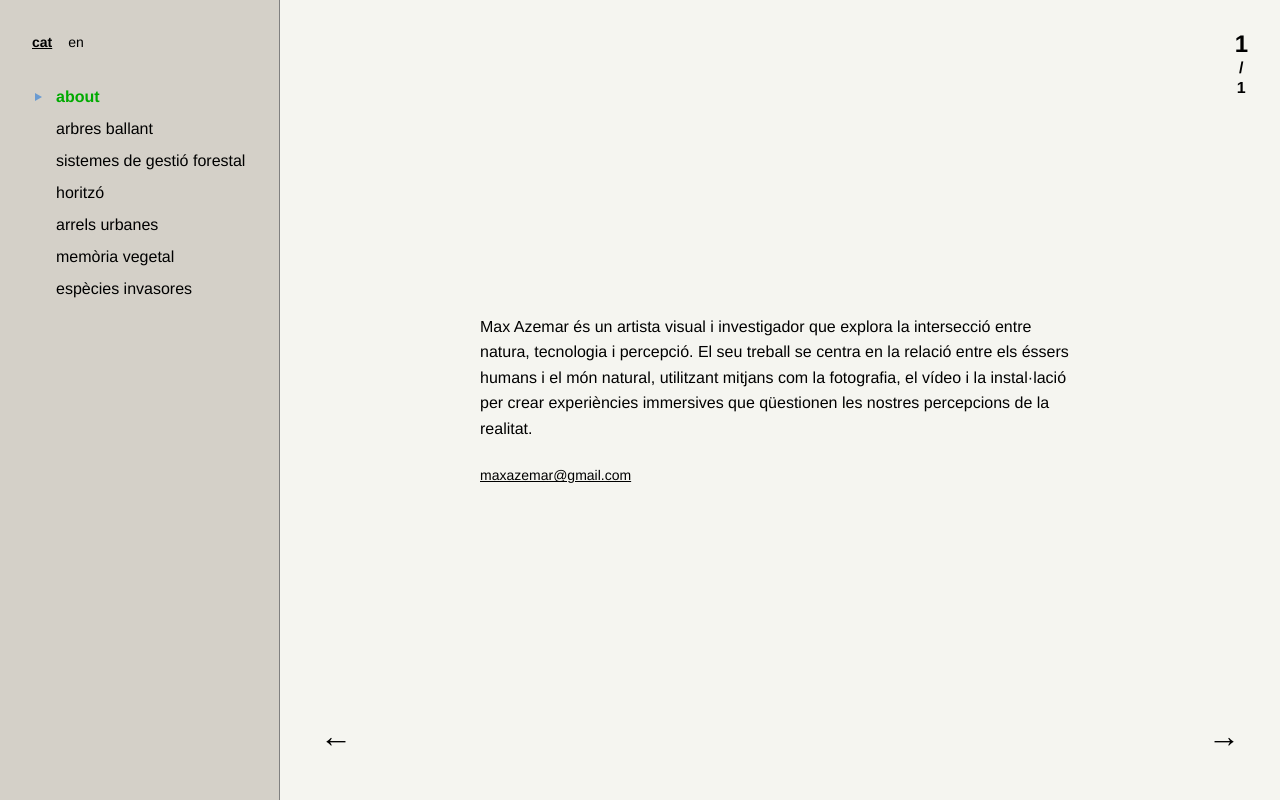
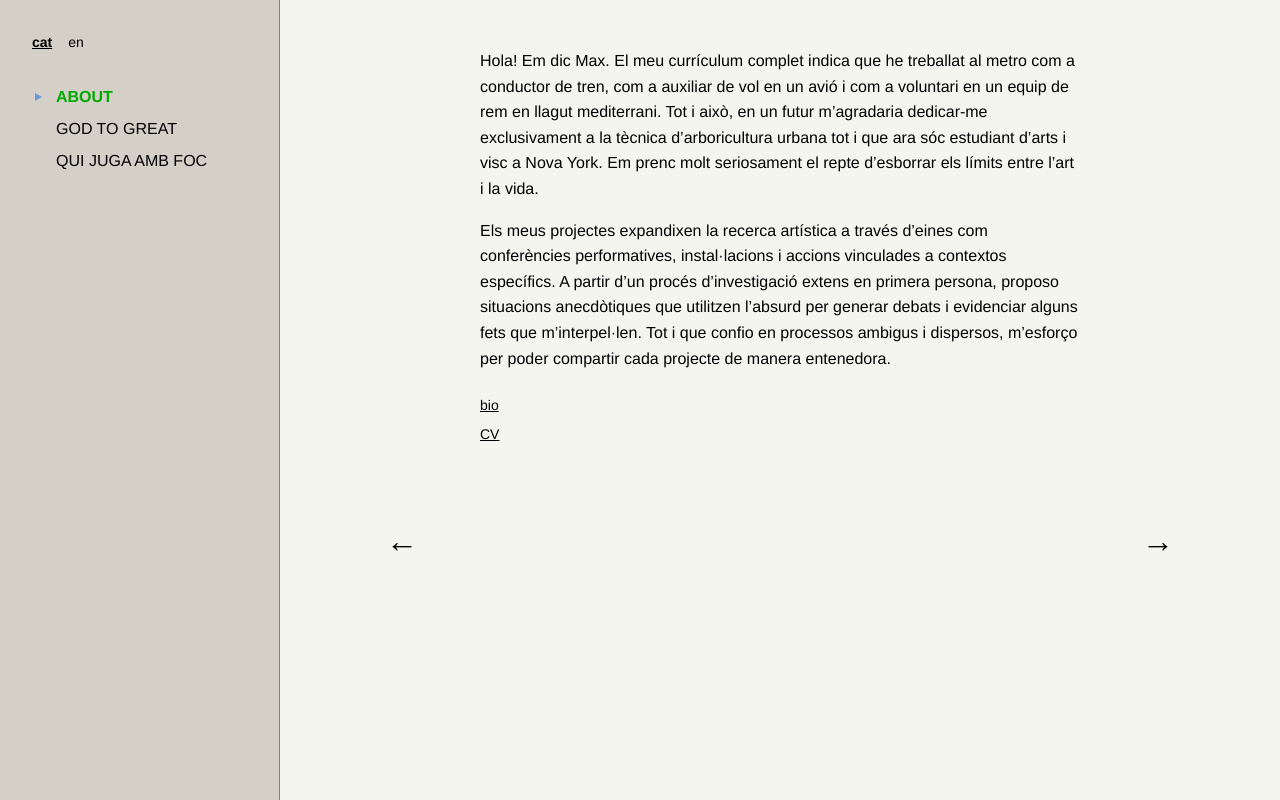
Before and after one commit to meowrhino/maxito, a plain HTML site: page index.html in a window 1280 px wide. Drawn offline with Linux system fonts and the light colour scheme.

Commit message:
primeros proyectos y limpieza de codigo

```diff
--- a/app.js
+++ b/app.js
@@ -21,32 +21,6 @@ const elements = {
   langBtns: document.querySelectorAll('.lang-btn')
 };
 
-// Textos multiidioma
-const i18n = {
-  cat: {
-    projectNames: {
-      'about': 'about',
-      'arboles-bailando': 'arbres ballant',
-      'forest-management-systems': 'sistemes de gestió forestal',
-      'horizonte': 'horitzó',
-      'raices-urbanas': 'arrels urbanes',
-      'memoria-vegetal': 'memòria vegetal',
-      'especies-invasoras': 'espècies invasores'
-    }
-  },
-  en: {
-    projectNames: {
-      'about': 'about',
-      'arboles-bailando': 'dancing trees',
-      'forest-management-systems': 'forest management systems',
-      'horizonte': 'horizon',
-      'raices-urbanas': 'urban roots',
-      'memoria-vegetal': 'plant memory',
-      'especies-invasoras': 'invasive species'
-    }
-  }
-};
-
 // Cargar datos
 async function loadData() {
   try {
@@ -62,23 +36,27 @@ async function loadData() {
   }
 }
 
+// Obtener titulo del proyecto según idioma (desde data.json)
+function getProjectTitle(slug) {
+  const slides = state.data[slug];
+  if (!slides || slides.length === 0) return slug;
+  const firstSlide = slides[0];
+  const key = `title_${state.lang}`;
+  return firstSlide[key] || firstSlide.title_cat || firstSlide.title_en || slug;
+}
+
 // Inicializar navegación de proyectos
 function initProjectNav() {
   elements.projectNav.innerHTML = '';
   state.projects.forEach((projectSlug, index) => {
     const button = document.createElement('button');
     button.className = 'project-link';
-    button.textContent = getProjectName(projectSlug);
+    button.textContent = getProjectTitle(projectSlug);
     button.dataset.index = index;
     button.addEventListener('click', () => goToProject(index));
     elements.projectNav.appendChild(button);
   });
   updateActiveProject();
-}
-
-// Obtener nombre del proyecto según idioma
-function getProjectName(slug) {
-  return i18n[state.lang].projectNames[slug] || slug;
 }
 
 // Actualizar proyecto activo en navegación
@@ -90,9 +68,11 @@ function updateActiveProject() {
 }
 
 // Obtener texto según idioma
-function getText(slide) {
+function getTextParagraphs(slide) {
   const key = `text_${state.lang}`;
-  return slide[key] || slide.text_cat || slide.text_en || null;
+  const value = slide[key] || slide.text_cat || slide.text_en || null;
+  if (!value) return [];
+  return Array.isArray(value) ? value : [value];
 }
 
 // Obtener texto de link según idioma
@@ -105,7 +85,14 @@ function getLinkText(link) {
 function updateSlideCounter() {
   const projectSlug = state.projects[state.currentProjectIndex];
   const slides = state.data[projectSlug];
+  // Contador oculto por ahora: cada proyecto tendra solo 1 slide.
+  if (!slides || slides.length <= 1) {
+    elements.slideCounter.textContent = '';
+    elements.slideCounter.style.display = 'none';
+    return;
+  }
 
+  elements.slideCounter.style.display = 'block';
   elements.slideCounter.innerHTML = `
     <span class="current">${state.currentSlideIndex + 1}</span>
     <span class="separator">/</span>
@@ -131,7 +118,7 @@ async function renderSlide(withTransition = true) {
   // Actualizar imagen
   if (slide.image) {
     elements.slideImage.src = slide.image;
-    elements.slideImage.alt = getProjectName(projectSlug);
+    elements.slideImage.alt = getProjectTitle(projectSlug);
     elements.slideImage.style.display = 'block';
     elements.slideImage.parentElement.style.display = 'flex';
   } else {
@@ -142,12 +129,17 @@ async function renderSlide(withTransition = true) {
   }
 
   // Actualizar texto
-  const text = getText(slide);
-  if (text) {
-    elements.slideText.textContent = text;
+  const paragraphs = getTextParagraphs(slide);
+  if (paragraphs.length > 0) {
+    elements.slideText.innerHTML = '';
+    paragraphs.forEach((paragraph) => {
+      const p = document.createElement('p');
+      p.textContent = paragraph;
+      elements.slideText.appendChild(p);
+    });
     elements.slideText.style.display = 'block';
   } else {
-    elements.slideText.textContent = '';
+    elements.slideText.innerHTML = '';
     elements.slideText.style.display = 'none';
   }
 
@@ -259,7 +251,7 @@ async function changeLang(lang) {
   const links = elements.projectNav.querySelectorAll('.project-link');
   links.forEach((link, index) => {
     const projectSlug = state.projects[index];
-    link.textContent = getProjectName(projectSlug);
+    link.textContent = getProjectTitle(projectSlug);
   });
 
   // Re-renderizar slide actual con transición
--- a/data.json
+++ b/data.json
@@ -2,170 +2,48 @@
   "about": [
     {
       "image": null,
-      "text_cat": "Max Azemar és un artista visual i investigador que explora la intersecció entre natura, tecnologia i percepció. El seu treball se centra en la relació entre els éssers humans i el món natural, utilitzant mitjans com la fotografia, el vídeo i la instal·lació per crear experiències immersives que qüestionen les nostres percepcions de la realitat.",
-      "text_en": "Max Azemar is a visual artist and researcher exploring the intersection of nature, technology, and perception. His work focuses on the relationship between humans and the natural world, using mediums such as photography, video, and installation to create immersive experiences that question our perceptions of reality.",
+      "title_cat": "ABOUT",
+      "title_en": "ABOUT",
+      "text_cat": [
+        "Hola! Em dic Max. El meu currículum complet indica que he treballat al metro com a conductor de tren, com a auxiliar de vol en un avió i com a voluntari en un equip de rem en llagut mediterrani. Tot i això, en un futur m’agradaria dedicar-me exclusivament a la tècnica d’arboricultura urbana tot i que ara sóc estudiant d’arts i visc a Nova York. Em prenc molt seriosament el repte d’esborrar els límits entre l’art i la vida.",
+        "Els meus projectes expandixen la recerca artística a través d’eines com conferències performatives, instal·lacions i accions vinculades a contextos específics. A partir d’un procés d’investigació extens en primera persona, proposo situacions anecdòtiques que utilitzen l’absurd per generar debats i evidenciar alguns fets que m’interpel·len. Tot i que confio en processos ambigus i dispersos, m’esforço per poder compartir cada projecte de manera entenedora."
+      ],
+      "text_en": [
+        "Hello! My name is Max. My full CV states that I have worked in the subway as a train driver, as a flight attendant on an airplane, and as a volunteer on a Mediterranean llagut rowing team. However, in the future I would like to dedicate myself exclusively to urban arboriculture techniques, although I am currently an arts student and live in New York. I’m doing my best to blur the gap between art and life.",
+        "My projects expand artistic research through tools such as performative lectures, installations, and actions linked to specific contexts. Based on an extensive first-person research process, I propose anecdotal situations that use absurdity to generate debate and highlight certain issues that challenge or concern me. Although I trust in ambiguous and dispersed processes, I strive to share each project in a way that is easy to understand."
+      ],
       "links": [
-        { "text_cat": "maxazemar@gmail.com", "text_en": "maxazemar@gmail.com", "url": "mailto:maxazemar@gmail.com" }
+        { "text_cat": "bio", "text_en": "bio", "url": "https://becarios.fundacionlacaixa.org/en/web/guest/fellows/max-enric-azemar-i-carnicero-B006289" },
+        { "text_cat": "CV", "text_en": "CV", "url": "data/CV.pdf" }
       ]
     }
   ],
-  "arboles-bailando": [
+  "god-to-great": [
     {
-      "image": "images/arbol-03.png",
-      "text_cat": "Els arbres ballen quan ningú els mira. Aquest projecte explora el moviment invisible de les formes orgàniques.",
-      "text_en": "Trees dance when no one is watching. This project explores the invisible movement of organic forms.",
-      "links": [
-        { "text_cat": "Veure més", "text_en": "See more", "url": "#" }
-      ]
-    },
-    {
-      "image": "images/arbol-01.png",
-      "text_cat": null,
-      "text_en": null,
-      "links": []
-    },
-    {
-      "image": "images/arbol-05.png",
-      "text_cat": "La melangia del salze.\n\nLes seves branques cauen com llàgrimes suspeses en el temps, creant cortines de silenci.",
-      "text_en": "The melancholy of the willow.\n\nIts branches fall like tears suspended in time, creating curtains of silence.",
-      "links": [
-        { "text_cat": "Documentació", "text_en": "Documentation", "url": "#" },
-        { "text_cat": "Arxiu", "text_en": "Archive", "url": "#" }
-      ]
-    },
-    {
-      "image": "images/arbol-11.png",
-      "text_cat": null,
-      "text_en": null,
-      "links": []
-    },
-    {
-      "image": "images/arbol-04.png",
-      "text_cat": "L'hivern despulla la veritat de les estructures. Cada branca és una decisió, cada bifurcació un camí no pres.",
-      "text_en": "Winter lays bare the truth of structures. Each branch is a decision, each fork a path not taken.",
-      "links": [
-        { "text_cat": "Contacte", "text_en": "Contact", "url": "mailto:maxazemar@gmail.com" }
-      ]
-    }
-  ],
-  "forest-management-systems": [
-    {
-      "image": "images/arbol-06.png",
-      "text_cat": "Forest Management Systems és una recerca sobre la gestió d'ecosistemes urbans i la relació entre natura i control.",
-      "text_en": "Forest Management Systems is a research on urban ecosystem management and the relationship between nature and control.",
-      "links": [
-        { "text_cat": "Llegir recerca", "text_en": "Read research", "url": "#" }
-      ]
-    },
-    {
-      "image": "images/arbol-07.png",
-      "text_cat": "El bonsai com a metàfora del control.\n\nLa miniaturització d'allò salvatge, la domesticació del temps.",
-      "text_en": "The bonsai as a metaphor for control.\n\nThe miniaturization of the wild, the domestication of time.",
-      "links": []
-    },
-    {
-      "image": "images/arbol-12.png",
-      "text_cat": null,
-      "text_en": null,
-      "links": []
-    },
-    {
-      "image": "images/arbol-13.png",
-      "text_cat": "Les sequoies ens recorden la nostra escala temporal. Elles mesuren el temps en segles, nosaltres en dècades.",
-      "text_en": "Redwoods remind us of our temporal scale. They measure time in centuries, we in decades.",
-      "links": [
-        { "text_cat": "Més info", "text_en": "More info", "url": "#" }
-      ]
-    },
-    {
-      "image": "images/arbol-02.png",
-      "text_cat": null,
-      "text_en": null,
-      "links": []
-    },
-    {
-      "image": "images/arbol-08.png",
-      "text_cat": "La palmera és un arbre fora de lloc a Barcelona. Un símbol de colonialisme botànic i desig mediterrani.",
-      "text_en": "The palm tree is a tree out of place in Barcelona. A symbol of botanical colonialism and Mediterranean desire.",
-      "links": [
-        { "text_cat": "Article complet", "text_en": "Full article", "url": "#" },
-        { "text_cat": "Galeria", "text_en": "Gallery", "url": "#" }
-      ]
-    },
-    {
-      "image": "images/arbol-09.png",
-      "text_cat": "Reduir un arbre a triangles i rectangles. La geometria com a llenguatge universal, l'abstracció com a pèrdua.",
-      "text_en": "Reducing a tree to triangles and rectangles. Geometry as universal language, abstraction as loss.",
+      "image": "img/1.GODTOGREAT.webp",
+      "title_cat": "GOD TO GREAT",
+      "title_en": "GOD TO GREAT",
+      "text_cat": "Aquests dies estic treballant sobre l’ambició, l’aspiracionalitat i altres coses que es deixen enrrere.",
+      "text_en": "These days I’m working on ambition, aspiration, and other things that get left behind.",
       "links": []
     }
   ],
-  "horizonte": [
+  "qui-juga-amb-foc": [
     {
-      "image": "images/arbol-10.png",
-      "text_cat": null,
-      "text_en": null,
-      "links": []
-    }
-  ],
-  "raices-urbanas": [
-    {
-      "image": "images/arbol-01.png",
-      "text_cat": "Arrels Urbanes documenta la relació entre l'asfalt i les arrels dels arbres a la ciutat.",
-      "text_en": "Urban Roots documents the relationship between asphalt and tree roots in the city.",
+      "image": "img/2.FOC_AurembiaixMontardit.webp",
+      "title_cat": "QUI JUGA AMB FOC",
+      "title_en": "WHO PLAYS WITH FIRE",
+      "text_en": [
+        "Performative lectures usually operate at a midpoint between two poles: the boring academic lecture and the demagogic TED Talk. That is why I want to introduce a third, destabilizing pole: the contemporary fakir. During a lecture in which I talk about fire, I perform fakir tricks: I spit fire from my mouth, set myself on fire, and the scenography burns.",
+        "The philosopher Michael Marder explains that, since modernity, fire has been split into two forces. He argues that the Enlightenment symbolically separated the cold light of reason—which shines but does not burn—from heat without light: the embodiment of evil, terrorism, that which is senseless, absurd, or gratuitous. Nevertheless, he maintains that fire represents a unity that encompasses and transcends this duality: an event in which theory and practice converge. Even though Los Chunguitos insist on reminding us of the aphorism that says, “Those who play with fire get burned,” this research aims to show that those who play with fire not only get burned, but also shine."
+      ],
+      "text_cat": [
+        "Les conferències performatives solen moure’s en un punt intermedi entre dos eixos: l’avorrida classe magistral i la TED Talk demagògica. És per això que vull introduir un tercer pol desestabilitzador: el faquir contemporani. Durant una conferència en què parlo sobre el foc faig trucs de faquir: escupo foc per la boca, m’encenc en flames i se’m crema l’escenografia.",
+        "El filòsof Michael Marder explica que, des de la modernitat, el foc s’ha dividit en dues forces. Assegura que la Il·lustració va separar simbòlicament la llum freda de la raó —que només brilla, però no crema— i la calor sense llum: l’encarnació del mal, el terrorisme, allò insensat, absurd o gratuït. Tot i això, sosté que el foc suposa una unitat que engloba i transcendeix aquesta dualitat: un esdeveniment en què teoria i pràctica convergeixen. Malgrat que Los Chunguitos s’entestin a recordar-nos aquell aforisme que diu que «Quien juega con fuego, con fuego se quema», aquesta recerca vol demostrar que qui juga amb foc no només es crema, sinó que també brilla."
+      ],
       "links": [
-        { "text_cat": "Veure projecte", "text_en": "View project", "url": "#" }
-      ]
-    },
-    {
-      "image": "images/arbol-06.png",
-      "text_cat": null,
-      "text_en": null,
-      "links": []
-    },
-    {
-      "image": "images/arbol-12.png",
-      "text_cat": "Els arbres trenquen el paviment buscant espai. Una lluita silenciosa entre allò natural i allò construït.",
-      "text_en": "Trees break through pavement seeking space. A silent struggle between the natural and the built.",
-      "links": []
-    }
-  ],
-  "memoria-vegetal": [
-    {
-      "image": "images/arbol-04.png",
-      "text_cat": "Memòria Vegetal és un arxiu d'arbres que ja no existeixen. Fotografies d'absències.",
-      "text_en": "Plant Memory is an archive of trees that no longer exist. Photographs of absences.",
-      "links": [
-        { "text_cat": "Arxiu complet", "text_en": "Full archive", "url": "#" }
-      ]
-    },
-    {
-      "image": "images/arbol-10.png",
-      "text_cat": "Un arbre solitari a l'horitzó.\n\nTestimoni del pas del temps i les transformacions del paisatge.",
-      "text_en": "A solitary tree on the horizon.\n\nWitness to the passage of time and landscape transformations.",
-      "links": []
-    }
-  ],
-  "especies-invasoras": [
-    {
-      "image": "images/arbol-08.png",
-      "text_cat": "Espècies Invasores qüestiona el concepte d'allò nadiu i allò forà en el context botànic urbà.",
-      "text_en": "Invasive Species questions the concept of native and foreign in the urban botanical context.",
-      "links": [
-        { "text_cat": "Llegir més", "text_en": "Read more", "url": "#" }
-      ]
-    },
-    {
-      "image": "images/arbol-07.png",
-      "text_cat": null,
-      "text_en": null,
-      "links": []
-    },
-    {
-      "image": "images/arbol-09.png",
-      "text_cat": "Què fa que un arbre pertanyi a un lloc? La geometria simplificada de la identitat botànica.",
-      "text_en": "What makes a tree belong to a place? The simplified geometry of botanical identity.",
-      "links": [
-        { "text_cat": "Assaig", "text_en": "Essay", "url": "#" }
+        { "text_cat": "diapositives", "text_en": "slides", "url": "data/Foc_E3K_compartir.pdf" },
+        { "text_cat": "És foc una flama que no crema?", "text_en": "Is fire a flame that does not burn?", "url": "https://estructuras3000.com/proyecto.html?slug=flama-no-crema&lang=ca" }
       ]
     }
   ]
--- a/index.html
+++ b/index.html
@@ -30,15 +30,17 @@
                 <img id="slide-image" src="" alt="">
             </div>
             <div class="slide-text-wrapper">
-                <p id="slide-text"></p>
+                <div id="slide-text"></div>
                 <div id="slide-links" class="slide-links"></div>
             </div>
         </div>
 
         <!-- Controles de navegación rediseñados -->
-        <button id="prev-btn" class="nav-arrow prev">←</button>
-        <button id="next-btn" class="nav-arrow next">→</button>
-        <div id="slide-counter" class="slide-counter"></div>
+        <div class="slide-controls">
+            <button id="prev-btn" class="nav-arrow prev">←</button>
+            <div id="slide-counter" class="slide-counter"></div>
+            <button id="next-btn" class="nav-arrow next">→</button>
+        </div>
     </main>
 
     <script src="app.js"></script>
--- a/style.css
+++ b/style.css
@@ -152,15 +152,16 @@ body {
 }
 
 .slide-content {
-  flex: 1;
+  flex: 0 0 auto;
   display: flex;
+  flex-direction: column;
   align-items: center;
-  justify-content: center;
+  justify-content: flex-start;
+  gap: 2rem;
   padding: 3rem;
   position: relative;
   opacity: 1;
   transition: opacity var(--transition-speed) ease-in-out;
-  min-height: calc(100vh - 100px);
 }
 
 .slide-content.transitioning {
@@ -168,11 +169,11 @@ body {
 }
 
 .slide-image-wrapper {
-  flex: 1;
   display: flex;
   align-items: center;
   justify-content: center;
-  max-width: 60%;
+  width: 100%;
+  max-width: 900px;
   cursor: pointer;
 }
 
@@ -189,13 +190,13 @@ body {
 }
 
 .slide-text-wrapper {
-  width: 40%;
-  max-width: 400px;
-  padding-left: 3rem;
+  width: 100%;
+  max-width: 900px;
+  padding-left: 0;
   display: flex;
   flex-direction: column;
-  align-items: flex-end;
-  text-align: right;
+  align-items: flex-start;
+  text-align: left;
 }
 
 #slide-text {
@@ -206,10 +207,18 @@ body {
   transition: opacity var(--transition-speed) ease-in-out;
 }
 
+#slide-text p {
+  margin: 0 0 1rem;
+}
+
+#slide-text p:last-child {
+  margin-bottom: 0;
+}
+
 .slide-links {
   display: flex;
   flex-direction: column;
-  align-items: flex-end;
+  align-items: flex-start;
   gap: 0.5rem;
   transition: opacity var(--transition-speed) ease-in-out;
 }
@@ -225,14 +234,22 @@ body {
 }
 
 /* Controles de navegación */
+.slide-controls {
+  width: 100%;
+  max-width: 900px;
+  margin: 1rem auto 2.5rem;
+  padding: 0 3rem;
+  display: flex;
+  align-items: center;
+  justify-content: space-between;
+  box-sizing: border-box;
+}
+
 .nav-arrow {
-  position: absolute;
-  bottom: 2rem;
   font-size: 2rem;
   padding: 0.5rem;
   transition: all 0.2s ease;
   font-weight: bold;
-  z-index: 50;
 }
 
 .nav-arrow:hover {
@@ -240,21 +257,9 @@ body {
   transform: scale(1.1);
 }
 
-.nav-arrow.prev {
-  left: 2rem;
-}
-
-.nav-arrow.next {
-  right: 2rem;
-}
-
 .slide-counter {
-  position: absolute;
-  top: 2rem;
-  right: 2rem;
   font-size: 1.25rem;
   font-weight: bold;
-  z-index: 50;
   display: flex;
   flex-direction: column;
   align-items: center;
@@ -395,23 +400,17 @@ body {
     font-size: 0.75rem;
   }
 
+  .slide-controls {
+    margin: 1rem auto 2rem;
+    padding: 0 1rem;
+  }
+
   .nav-arrow {
-    bottom: 1rem;
     font-size: 1.5rem;
     padding: 0.25rem;
   }
 
-  .nav-arrow.prev {
-    left: 1rem;
-  }
-
-  .nav-arrow.next {
-    right: 1rem;
-  }
-
   .slide-counter {
-    top: 1rem;
-    right: 1rem;
     font-size: 1rem;
   }
 
```
Also changed, not shown: img/1.GODTOGREAT.webp (added), img/2.FOC_AurembiaixMontardit.webp (added), img/3.ARBRE_ AinaCanyelles.webp (added), 5 other files.
